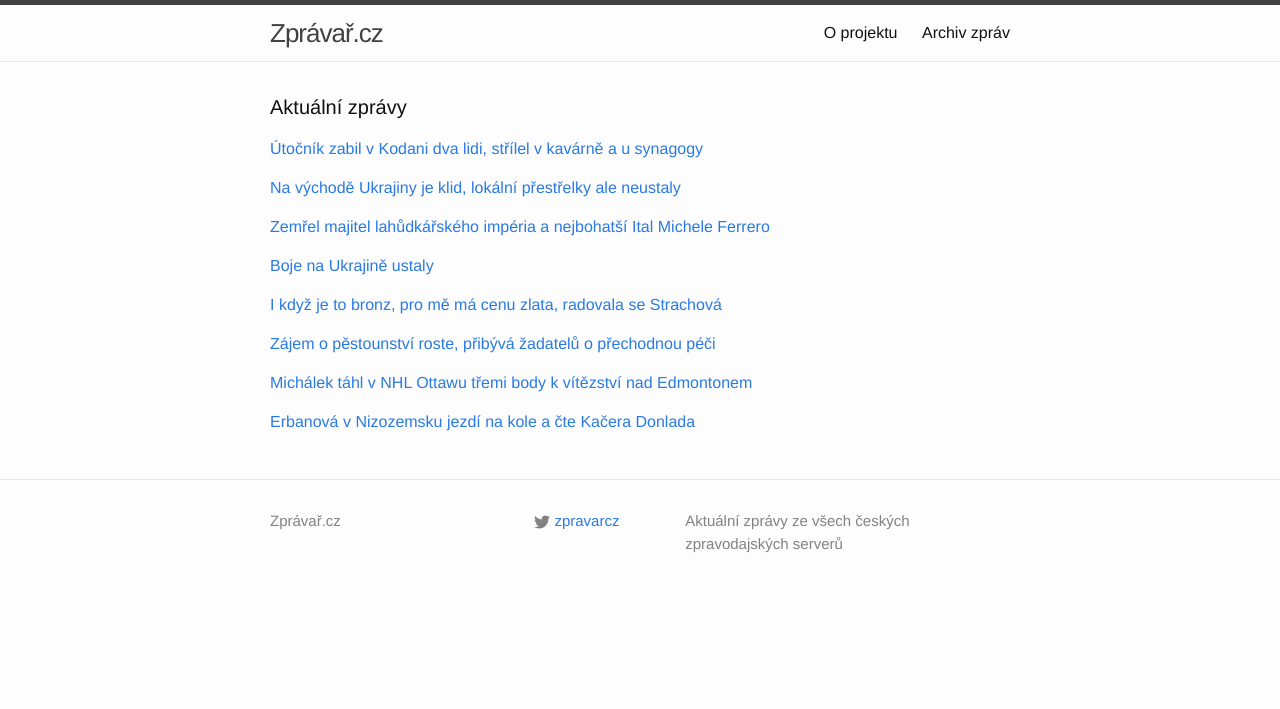
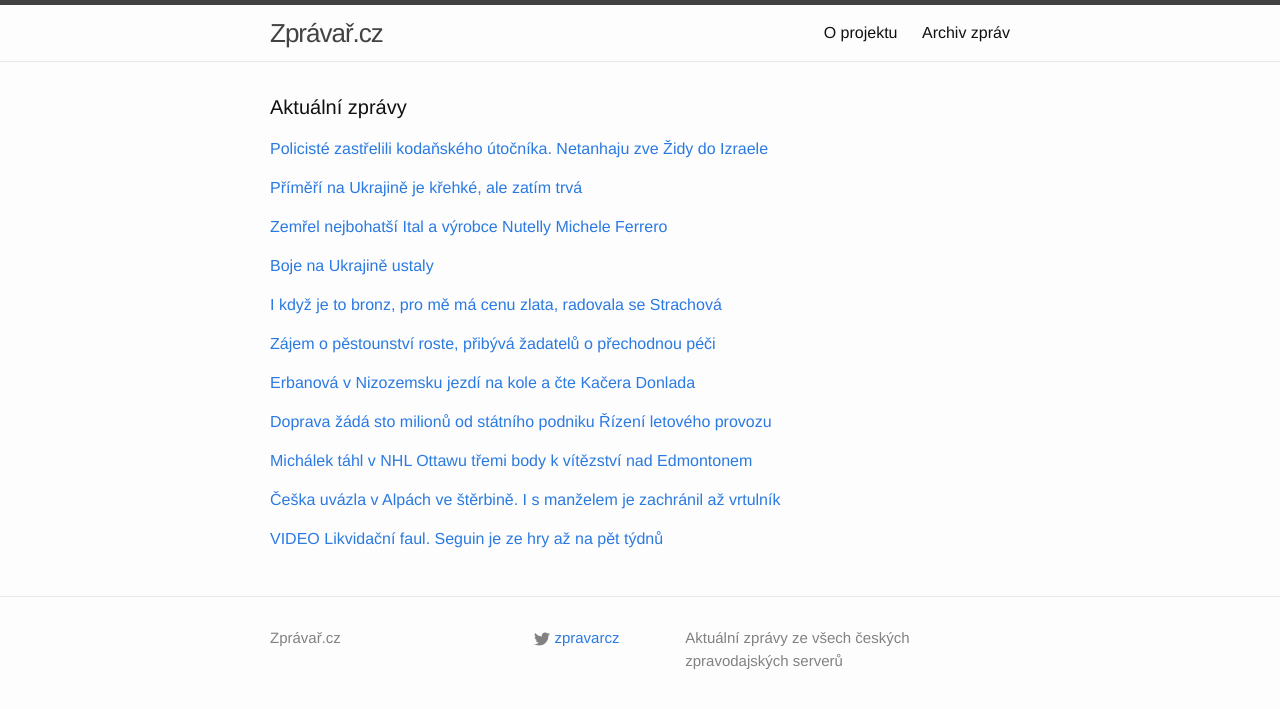
Before and after one commit to adliska/zpravar, a Jekyll site: the page built from index.html, in a window 1280 px wide. Shown: the top 709 px of the page. Built offline with Jekyll 4.4.1, drawn with Linux system fonts in a browser that asks for light colours.

Commit message:
zpravar news update

```diff
--- a/index.html
+++ b/index.html
@@ -5,9 +5,12 @@ layout: default
 <div class="home">
     <h1 class="page-heading">Aktuální zprávy</h1>
 
-<p><a href="javascript:;" onclick="toggle_visibility('zpravy0')">Útočník zabil v Kodani dva lidi, střílel v kavárně a u synagogy</a></p>
+<p><a href="javascript:;" onclick="toggle_visibility('zpravy0')">Policisté zastřelili kodaňského útočníka. Netanhaju zve Židy do Izraele</a></p>
 <div id="zpravy0" style="display:none">
 <ul>
+<li><a href=http://zahranicni.ihned.cz/evropa-slovensko/c1-63538570-policiste-zastrelili-kodanskeho-utocnika-netanhaju-zve-zidy-do-izraele>Policisté zastřelili kodaňského útočníka. Netanhaju zve Židy do Izraele - zahranicni.ihned.cz</a></li>
+<li><a href=http://www.ceskenoviny.cz/zpravy/zpravy/udajny-kodansky-utocnik-je-mrtev-netanjahu-zve-zidy-do-izraele/1181536>Údajný kodaňský útočník je mrtev, Netanjahu zve Židy do Izraele - www.ceskenoviny.cz</a></li>
+<li><a href=http://zpravy.idnes.cz/vypoved-svedku-o-teroru-v-kodani-d40-/zahranicni.aspx?c=A150215_113532_zahranicni_ert>Svědci o střelbě v Kodani: arabský křik, krvácející policista a panika - zpravy.idnes.cz</a></li>
 <li><a href=http://zpravy.e15.cz/zahranicni/udalosti/utocnik-zabil-v-kodani-dva-lidi-strilel-v-kavarne-a-u-synagogy-1163037>Útočník zabil v Kodani dva lidi, střílel v kavárně a u synagogy - zpravy.e15.cz</a></li>
 <li><a href=http://www.ceskenoviny.cz/zpravy/zpravy/dansti-policiste-dopadli-a-zabili-udajneho-kodanskeho-atentatnika/1181536>Dánští policisté dopadli a zabili údajného kodaňského atentátníka - www.ceskenoviny.cz</a></li>
 <li><a href=http://zpravy.e15.cz/zahranicni/udalosti/danske-policii-se-podarilo-dopadnout-a-zabit-utocnika-z-kodane-1163081>Dánské policii se podařilo dopadnout a zabít útočníka z Kodaně - zpravy.e15.cz</a></li>
@@ -26,9 +29,11 @@ layout: default
 <li><a href=http://www.ceskatelevize.cz/ct24/svet/301761-dalsi-strelba-v-kodani-u-synagogy-byli-zraneni-tri-lide/>Další střelba v Kodani: U synagogy byli zraněni tři lidé - www.ceskatelevize.cz</a></li>
 <li><a href=http://www.rozhlas.cz/_zprava/kodani-se-opet-rozeznely-vystrely-na-miste-je-jedna-obet--1455754>Kodaní se opět rozezněly výstřely. Na místě je jedna oběť - www.rozhlas.cz</a></li>
 </ul>
-</div><p><a href="javascript:;" onclick="toggle_visibility('zpravy1')">Na východě Ukrajiny je klid, lokální přestřelky ale neustaly</a></p>
+</div><p><a href="javascript:;" onclick="toggle_visibility('zpravy1')">Příměří na Ukrajině je křehké, ale zatím trvá</a></p>
 <div id="zpravy1" style="display:none">
 <ul>
+<li><a href=http://www.ceskatelevize.cz/ct24/svet/301763-primeri-na-ukrajine-je-krehke-ale-zatim-trva/>Příměří na Ukrajině je křehké, ale zatím trvá - www.ceskatelevize.cz</a></li>
+<li><a href=http://zpravy.e15.cz/zahranicni/udalosti/na-vychode-ukrajiny-je-klid-lokalni-prestrelky-ale-pokracuji-1163093>Na východě Ukrajiny je klid, lokální přestřelky ale pokračují - zpravy.e15.cz</a></li>
 <li><a href=http://www.ceskenoviny.cz/zpravy/zpravy/na-vychode-ukrajiny-je-klid-lokalni-prestrelky-ale-neustaly/1181538>Na východě Ukrajiny je klid, lokální přestřelky ale neustaly - www.ceskenoviny.cz</a></li>
 <li><a href=http://zpravy.e15.cz/zahranicni/udalosti/na-vychode-ukrajiny-je-klid-nestrili-se-v-donecku-ani-debalceve-1163093>Na východě Ukrajiny je klid, nestřílí se v Doněcku ani Debalceve - zpravy.e15.cz</a></li>
 <li><a href=http://www.tyden.cz/rubriky/zahranici/rusko-a-okoli/na-vychode-ukrajiny-je-klid-primeri-se-zatim-dodrzuje_333506.html>Na východě Ukrajiny je klid. Příměří se zatím dodržuje - www.tyden.cz</a></li>
@@ -45,9 +50,10 @@ layout: default
 <li><a href=http://www.ceskenoviny.cz/zpravy/zpravy/primeri-na-vychode-ukrajiny-se-podle-obou-stran-vcelku-dodrzuje/1181538>Příměří na východě Ukrajiny se podle obou stran "vcelku" dodržuje - www.ceskenoviny.cz</a></li>
 <li><a href=http://www.novinky.cz/zahranicni/evropa/361717-rusko-vyslalo-na-vychodni-ukrajinu-uz-trinacty-konvoj.html>Rusko vyslalo na východní Ukrajinu už třináctý konvoj - www.novinky.cz</a></li>
 </ul>
-</div><p><a href="javascript:;" onclick="toggle_visibility('zpravy2')">Zemřel majitel lahůdkářského impéria a nejbohatší Ital Michele Ferrero</a></p>
+</div><p><a href="javascript:;" onclick="toggle_visibility('zpravy2')">Zemřel nejbohatší Ital a výrobce Nutelly Michele Ferrero</a></p>
 <div id="zpravy2" style="display:none">
 <ul>
+<li><a href=http://zpravy.aktualne.cz/ekonomika/svetova-ekonomika/zemrel-nejbohatsi-ital-a-vyrobce-nutelly-michele-ferrero/r~ac0f1a3ab50411e4ba57002590604f2e/>Zemřel nejbohatší Ital a výrobce Nutelly Michele Ferrero - zpravy.aktualne.cz</a></li>
 <li><a href=http://byznys.ihned.cz/c1-63540580-zemrel-majitel-lahudkarskeho-imperia-a-nejbohatsi-ital-michele-ferrero>Zemřel majitel lahůdkářského impéria a nejbohatší Ital Michele Ferrero - byznys.ihned.cz</a></li>
 <li><a href=http://www.ceskatelevize.cz/ct24/ekonomika/301765-zemrel-slavny-vyrobce-cukrovinek-michele-ferrero/>Zemřel slavný výrobce cukrovinek Michele Ferrero - www.ceskatelevize.cz</a></li>
 <li><a href=http://ekonomika.idnes.cz/zemrel-vyrobce-cokolady-ferrero-dop-/eko-zahranicni.aspx?c=A150215_085544_zahranicni_pku>Zemřel nejbohatší muž Itálie, čokoládový magnát Michele Ferrero - ekonomika.idnes.cz</a></li>
@@ -89,20 +95,42 @@ layout: default
 <li><a href=http://zpravy.aktualne.cz/domaci/prechodnych-pestounu-pribyva-jejich-je-temer-trikrat-vyssi/r~6c6b5c44b4ec11e49bec0025900fea04/>Přechodných pěstounů přibývá. Je jich je téměř třikrát více - zpravy.aktualne.cz</a></li>
 <li><a href=http://www.ceskenoviny.cz/zpravy/zpravy/pribyva-profesionalnich-pestounu-pocet-se-za-rok-ztrojnasobil/1181561>Přibývá profesionálních pěstounů, počet se za rok ztrojnásobil - www.ceskenoviny.cz</a></li>
 </ul>
-</div><p><a href="javascript:;" onclick="toggle_visibility('zpravy6')">Michálek táhl v NHL Ottawu třemi body k vítězství nad Edmontonem</a></p>
+</div><p><a href="javascript:;" onclick="toggle_visibility('zpravy6')">Erbanová v Nizozemsku jezdí na kole a čte Kačera Donlada</a></p>
 <div id="zpravy6" style="display:none">
+<ul>
+<li><a href=http://sport.aktualne.cz/erbanova-v-nizozemsku-jezdi-na-kole-a-cte-kacera-donlada/r~8f128568b4f311e4aff10025900fea04/>Erbanová v Nizozemsku jezdí na kole a čte Kačera Donlada - sport.aktualne.cz</a></li>
+<li><a href=http://www.tyden.cz/rubriky/sport/zimni-sporty/bronzova-erbanova-odchod-do-holandska-byl-spravny-krok_333515.html>Bronzová Erbanová: Odchod do Holandska byl správný krok - www.tyden.cz</a></li>
+<li><a href=http://www.denik.cz/zimni_sporty/erbanova-odchodu-z-ceska-nelituje-ma-z-ms-bronz-a-cte-kacera-donalda-20150215.html>Erbanová odchodu z Česka nelituje. Má z MS bronz a čte kačera Donalda - www.denik.cz</a></li>
+<li><a href=http://www.sportovninoviny.cz/zpravy/bronzova-erbanova-odchod-do-holandska-byl-spravny-krok/1181589>Bronzová Erbanová: Odchod do Holandska byl správný krok - www.sportovninoviny.cz</a></li>
+</ul>
+</div><p><a href="javascript:;" onclick="toggle_visibility('zpravy7')">Doprava žádá sto milionů od státního podniku Řízení letového provozu</a></p>
+<div id="zpravy7" style="display:none">
+<ul>
+<li><a href=http://byznys.ihned.cz/c1-63540760-doprava-zada-sto-milionu-od-statniho-podniku-rizeni-letoveho-provozu>Doprava žádá sto milionů od státního podniku Řízení letového provozu - byznys.ihned.cz</a></li>
+<li><a href=http://domaci.ihned.cz/c1-63540760-doprava-zada-sto-milionu-od-statniho-podniku-rizeni-letoveho-provozu>Doprava žádá sto milionů od státního podniku Řízení letového provozu - domaci.ihned.cz</a></li>
+<li><a href=http://zpravy.e15.cz/byznys/doprava-a-logistika/tok-chce-ze-zisku-letovych-dispeceru-vytahnout-sto-milionu-1163107>Ťok chce ze zisku letových dispečerů vytáhnout sto milionů - zpravy.e15.cz</a></li>
+<li><a href=http://www.denik.cz/ekonomika/ministerstvo-pozaduje-sto-milionu-kc-z-rizeni-letoveho-provozu-20150215.html>Ministerstvo požaduje sto milionů z Řízení letového provozu - www.denik.cz</a></li>
+</ul>
+</div><p><a href="javascript:;" onclick="toggle_visibility('zpravy8')">Michálek táhl v NHL Ottawu třemi body k vítězství nad Edmontonem</a></p>
+<div id="zpravy8" style="display:none">
 <ul>
 <li><a href=http://www.rozhlas.cz/_zprava/michalek-tahl-v-nhl-ottawu-tremi-body-k-vitezstvi-nad-edmontonem--1455771>Michálek táhl v NHL Ottawu třemi body k vítězství nad Edmontonem - www.rozhlas.cz</a></li>
 <li><a href=http://www.tyden.cz/rubriky/sport/hokej/nhl/michalek-hvezdou-zapasu-jagr-se-narozeninove-vyhry-nedockal_333512.html>Michálek hvězdou zápasu, Jágr se narozeninové výhry nedočkal - www.tyden.cz</a></li>
 <li><a href=http://hokej.idnes.cz/michalek-odehral-svuj-nejlepsi-zapas-sezony-fma-/nhl.aspx?c=A150214_230539_nhl_ald>Michálek odehrál svůj nejlepší zápas sezony, byl u tří gólů Otttawy - hokej.idnes.cz</a></li>
 <li><a href=http://www.sportovninoviny.cz/zpravy/hudler-s-michalkem-patrili-v-nhl-ke-hvezdam-zapasu/1181527>Hudler s Michálkem patřili v NHL ke hvězdám zápasů - www.sportovninoviny.cz</a></li>
 </ul>
-</div><p><a href="javascript:;" onclick="toggle_visibility('zpravy7')">Erbanová v Nizozemsku jezdí na kole a čte Kačera Donlada</a></p>
-<div id="zpravy7" style="display:none">
+</div><p><a href="javascript:;" onclick="toggle_visibility('zpravy9')">Češka uvázla v Alpách ve štěrbině. I s manželem je zachránil až vrtulník</a></p>
+<div id="zpravy9" style="display:none">
 <ul>
-<li><a href=http://sport.aktualne.cz/erbanova-v-nizozemsku-jezdi-na-kole-a-cte-kacera-donlada/r~8f128568b4f311e4aff10025900fea04/>Erbanová v Nizozemsku jezdí na kole a čte Kačera Donlada - sport.aktualne.cz</a></li>
-<li><a href=http://www.tyden.cz/rubriky/sport/zimni-sporty/bronzova-erbanova-odchod-do-holandska-byl-spravny-krok_333515.html>Bronzová Erbanová: Odchod do Holandska byl správný krok - www.tyden.cz</a></li>
-<li><a href=http://www.denik.cz/zimni_sporty/erbanova-odchodu-z-ceska-nelituje-ma-z-ms-bronz-a-cte-kacera-donalda-20150215.html>Erbanová odchodu z Česka nelituje. Má z MS bronz a čte kačera Donalda - www.denik.cz</a></li>
-<li><a href=http://www.sportovninoviny.cz/zpravy/bronzova-erbanova-odchod-do-holandska-byl-spravny-krok/1181589>Bronzová Erbanová: Odchod do Holandska byl správný krok - www.sportovninoviny.cz</a></li>
+<li><a href=http://zpravy.idnes.cz/cesi-se-dostali-do-potizi-v-tyrolskych-alpach-fao-/zahranicni.aspx?c=A150215_121443_zahranicni_ert>Češka uvázla v Alpách ve štěrbině. I s manželem je zachránil až vrtulník - zpravy.idnes.cz</a></li>
+<li><a href=http://www.novinky.cz/zahranicni/evropa/361727-cesky-manzelsky-par-se-dostal-do-problemu-v-tyrolskych-alpach.html>Český manželský pár se dostal do problémů v tyrolských Alpách - www.novinky.cz</a></li>
+<li><a href=http://zpravy.aktualne.cz/domaci/ceska-turistka-uvizla-v-alpach-povedlo-se-ji-ale-vyprostit/r~85ec8698b50011e49fc3002590604f2e/>Česká turistka uvízla v Alpách, povedlo se ji ale vyprostit - zpravy.aktualne.cz</a></li>
+</ul>
+</div><p><a href="javascript:;" onclick="toggle_visibility('zpravy10')">VIDEO Likvidační faul. Seguin je ze hry až na pět týdnů</a></p>
+<div id="zpravy10" style="display:none">
+<ul>
+<li><a href=http://sport.aktualne.cz/video-seguin-ma-po-likvidacnim-zakroku-po-sezone/r~3c0fe1f6b50411e486b9002590604f2e/>VIDEO Likvidační faul. Seguin je ze hry až na pět týdnů - sport.aktualne.cz</a></li>
+<li><a href=http://hokej.idnes.cz/tyler-seguin-hokej-nhl-zraneni-dz5-/nhl.aspx?c=A150215_121645_nhl_ten>Voráček setřásl rivala. Seguinovu životní sezonu přeruší zraněné koleno - hokej.idnes.cz</a></li>
+<li><a href=http://www.denik.cz/hokej/kanadske-bodovani-nhl-vorackovi-ubyl-souper-seguin-je-zraneny-20150215.html>Kanadské bodováni NHL: Voráčkovi ubyl soupeř, Seguin je zraněný - www.denik.cz</a></li>
 </ul>
 </div></div>
```
